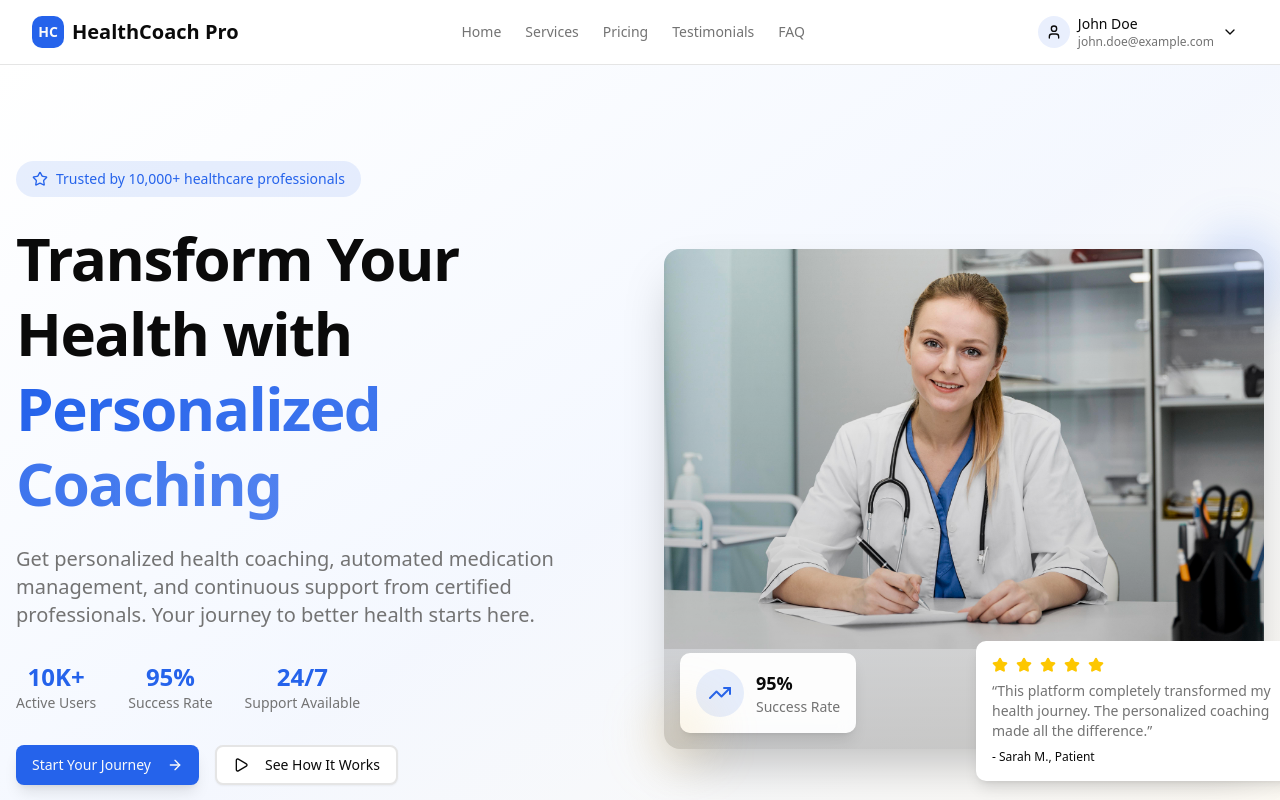
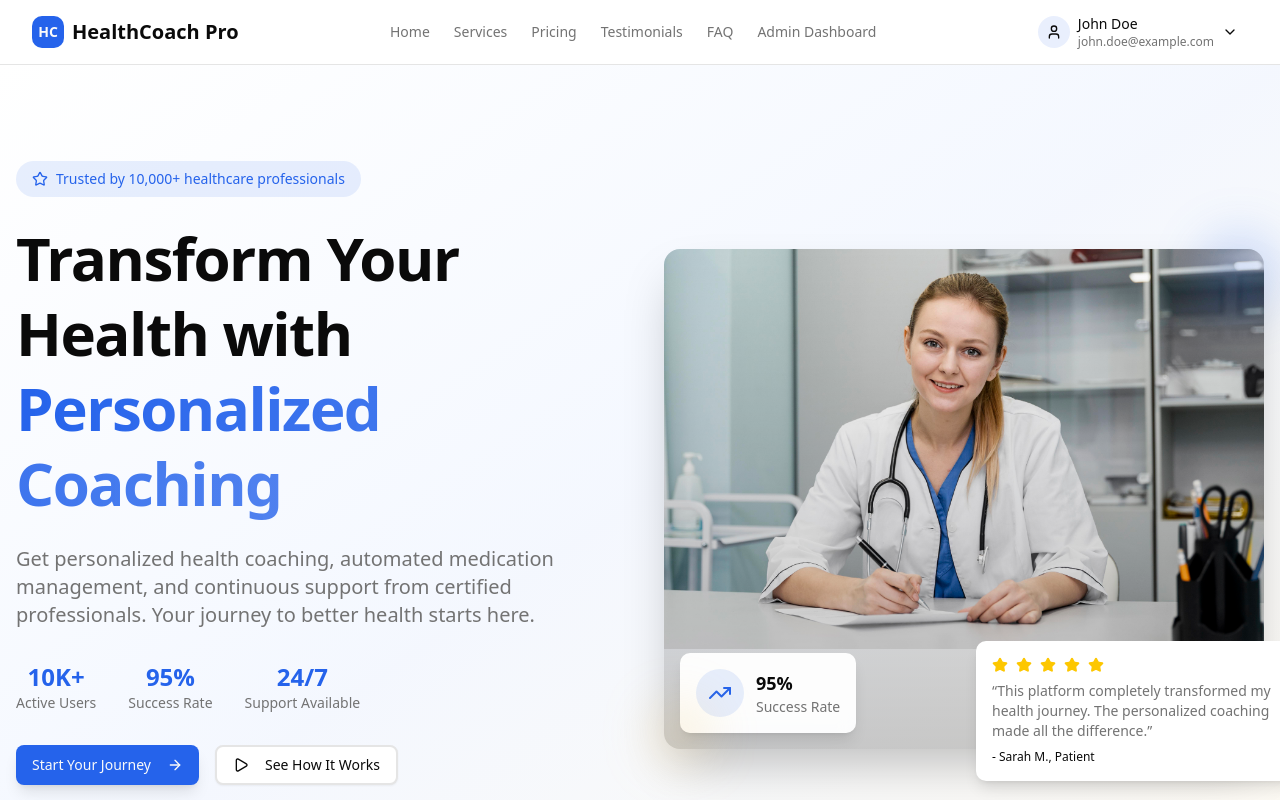
Before and after one commit to jelletroost/coachingsaas, a Next.js app: page / in a window 1280 px wide. Shown: the top 800 px of the page. Built offline with nearby package versions, Linux system fonts and the light colour scheme.

Commit message:
feat: add menu

```diff
--- a/app/(dashboard)/admin/(pages)/cms/page.tsx
+++ b/app/(dashboard)/admin/(pages)/cms/page.tsx
@@ -1,7 +1,7 @@
 export default function AdminCMSPage() {
    return (
       <div>
-         <h1>Admin CMS Page</h1>
+         <h1>Coming Soon</h1>
       </div>
    );
 }
--- a/components/shared/header/header.tsx
+++ b/components/shared/header/header.tsx
@@ -75,6 +75,10 @@ const navigation = [
    {
       label: "FAQ",
       href: "/#faq",
+   },
+   {
+      label: "Admin Dashboard",
+      href: "/admin/overview",
    },
 ];
 
--- a/lib/config/sidebar.config.ts
+++ b/lib/config/sidebar.config.ts
@@ -79,9 +79,10 @@ const getSidebarItemsByRole = (role: string): SidebarItem[] => {
          return [
             {
                label: "Dashboard",
-               href: "/patient/dashboard",
+               href: "/dashboard",
                icon: "HomeIcon",
             },
+            { label: "Settings", href: "/settings", icon: "Settings" },
          ];
       default:
          return [];
```
